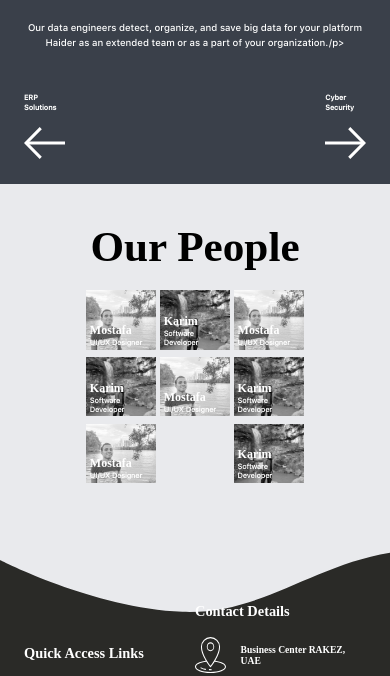
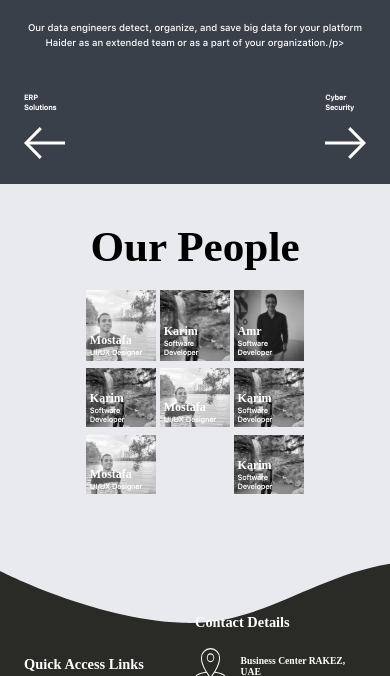
Before and after one commit to Mostafaahmed20155/icigai-redesign, a website: page index.html in a window 390 px wide. Shown: the part 4401-5077 px from the top of the page. Drawn offline with Linux system fonts and the light colour scheme; a web font is replaced by a local one.

Commit message:
initail-responsive

```diff
--- a/index.html
+++ b/index.html
@@ -293,10 +293,10 @@
                     </div>
                 </div>
                 <div class="single-member">
-                    <img src="img/mostafa-saad.png" alt="mostafa-saad" class="member-pic">
+                    <img src="img/Amr Mohamed.jpeg" alt="mostafa-saad" class="member-pic">
                     <div class="member-info">
-                        <h1 class="member-name">Mostafa</h1>
-                        <h2 class="member-job-title">UI/UX Designer</h2>
+                        <h1 class="member-name">Amr</h1>
+                        <h2 class="member-job-title">Software Developer</h2>
                     </div>
                 </div>
                 <div class="single-member">
```
Also changed, not shown: img/Amr Mohamed.jpeg (added).
